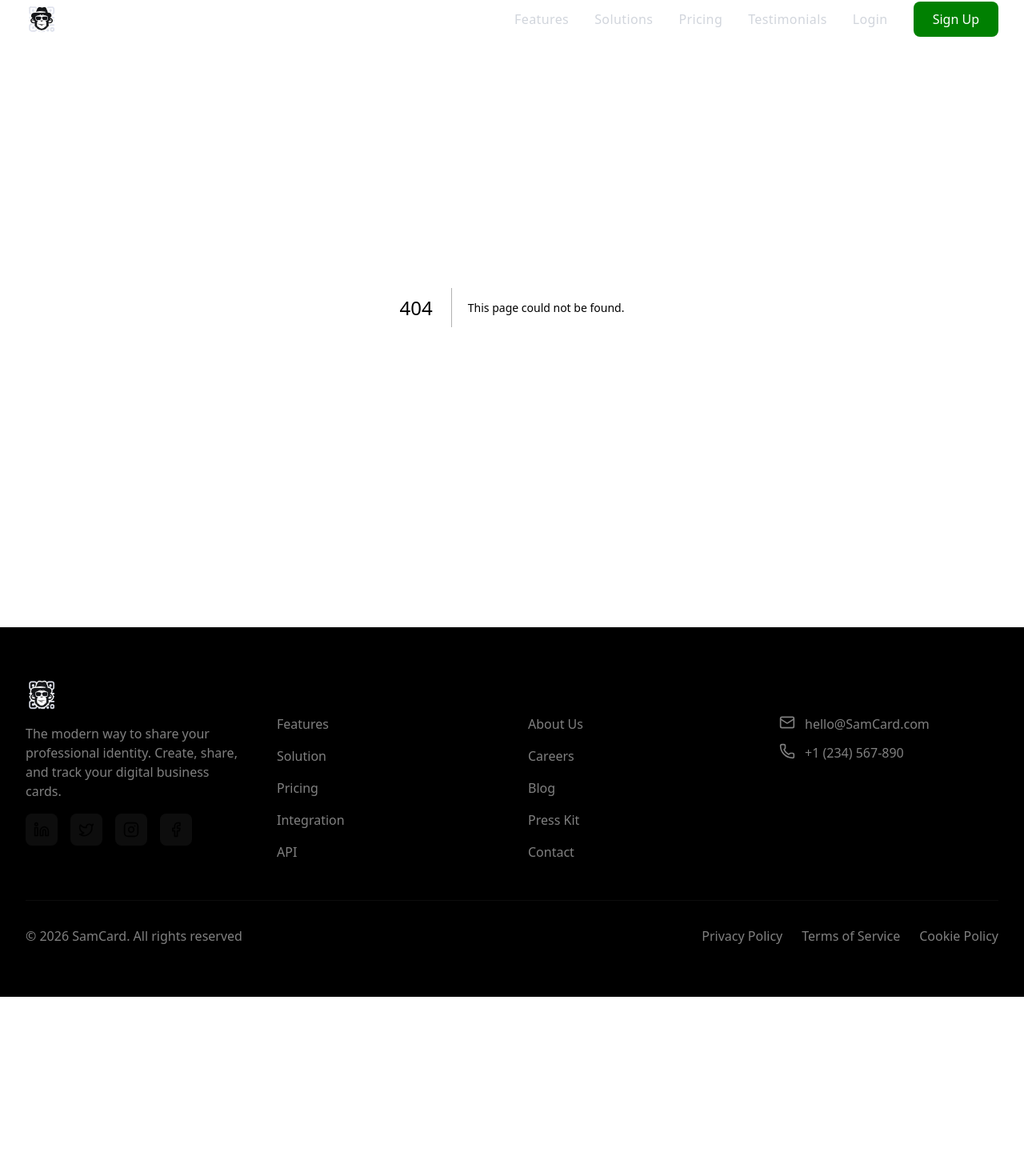
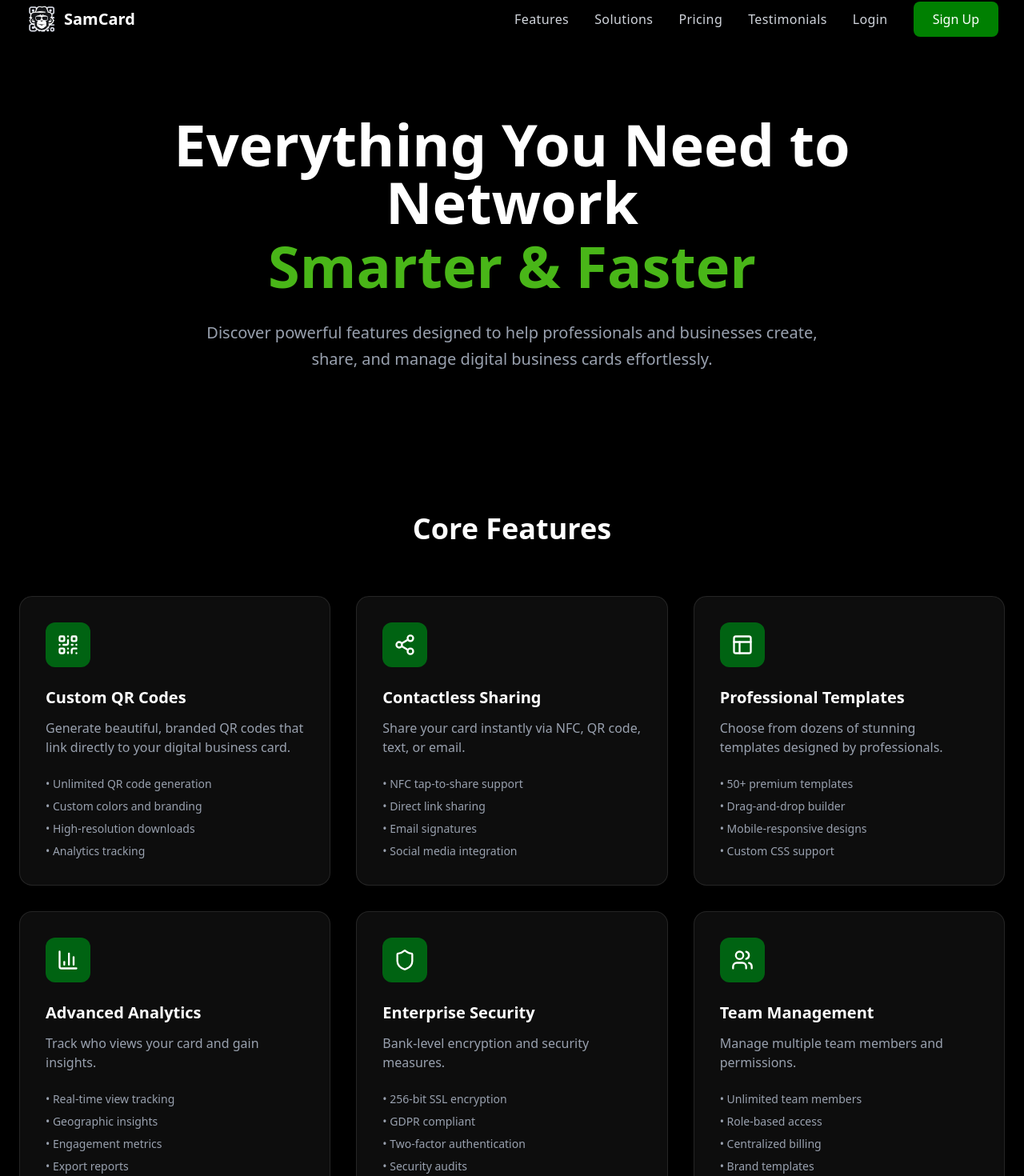
Before and after one commit to aice-xpert/samcard, a Next.js app: page /features in a window 1280 px wide. Before the commit this address had no page. Shown: the part 16-1486 px from the top of the page at 80% size. Before the commit the page ends 1262 px from the top, so only its background shows below. Built offline with nearby package versions, Linux system fonts and the light colour scheme.

Commit message:
Add feature page

```diff
--- /dev/null
+++ b/src/app/features/page.tsx
@@ -0,0 +1,17 @@
+import HeroSection from "@/components/features/HeroSection";
+import CoreFeatures from "@/components/features/CoreFeatures";
+import AdditionalFeatures from "@/components/features/AdditionalFeatures";
+import IntegrationSection from "@/components/features/IntegrationSection";
+import StatsSection from "@/components/features/StatsSection";
+
+export default function FeaturesPage() {
+  return (
+    <div className="min-h-screen bg-black">
+      <HeroSection />
+      <CoreFeatures />
+      <AdditionalFeatures />
+      <IntegrationSection />
+      <StatsSection />
+    </div>
+  );
+}
--- a/src/components/Navigation.tsx
+++ b/src/components/Navigation.tsx
@@ -50,9 +50,9 @@ const navLink =
 
           {/* Desktop Nav */}
           <div className="hidden md:flex items-center gap-8">
-            <button onClick={() => scrollToSection("features")} className={navLink}>
+            <Link href="/features" className={navLink}>
               Features
-            </button>
+            </Link>
             <Link href="/solutions" className={navLink}>
               Solutions
             </Link>
--- /dev/null
+++ b/src/components/features/AdditionalFeatures.tsx
@@ -0,0 +1,38 @@
+import { additionalFeatures } from "@/constant";
+
+export default function AdditionalFeatures() {
+  return (
+    <section className="py-20 bg-black">
+      <div className="max-w-7xl mx-auto px-6">
+        <h2 className="text-4xl font-bold text-white text-center mb-16">
+          And There's More
+        </h2>
+
+        <div className="grid md:grid-cols-2 lg:grid-cols-3 gap-8">
+          {additionalFeatures.map((feature, index) => {
+            const Icon = feature.icon;
+            return (
+              <div
+                key={index}
+                className="bg-white/5 rounded-2xl p-8 border border-white/10 flex items-start gap-6 hover:border-theme-devil-green/60 transition-all"
+              >
+                <div className="flex-shrink-0 w-14 h-14 bg-theme-devil-green rounded-lg flex items-center justify-center">
+                  <Icon className="text-white" size={28} />
+                </div>
+
+                <div>
+                  <h3 className="text-lg font-semibold text-white mb-2">
+                    {feature.title}
+                  </h3>
+                  <p className="text-gray-400 text-sm leading-relaxed">
+                    {feature.description}
+                  </p>
+                </div>
+              </div>
+            );
+          })}
+        </div>
+      </div>
+    </section>
+  );
+}
--- /dev/null
+++ b/src/components/features/CoreFeatures.tsx
@@ -0,0 +1,45 @@
+import { mainFeatures } from "@/constant";
+
+export default function CoreFeatures() {
+  return (
+    <section className="py-20 bg-black">
+      <div className="max-w-7xl mx-auto px-6">
+        <h2 className="text-4xl font-bold text-white text-center mb-16">
+          Core Features
+        </h2>
+
+        <div className="grid md:grid-cols-2 lg:grid-cols-3 gap-8">
+          {mainFeatures.map((feature, index) => {
+            const Icon = feature.icon;
+            return (
+              <div
+                key={index}
+                className="bg-white/5 rounded-2xl p-8 border border-white/10"
+              >
+                <div className="w-14 h-14 bg-theme-devil-green rounded-xl flex items-center justify-center mb-6">
+                  <Icon className="text-white" size={28} />
+                </div>
+
+                <h3 className="text-xl font-semibold text-white mb-3">
+                  {feature.title}
+                </h3>
+
+                <p className="text-gray-400 mb-6">
+                  {feature.description}
+                </p>
+
+                <ul className="space-y-2">
+                  {feature.highlights.map((item, idx) => (
+                    <li key={idx} className="text-sm text-gray-400">
+                      • {item}
+                    </li>
+                  ))}
+                </ul>
+              </div>
+            );
+          })}
+        </div>
+      </div>
+    </section>
+  );
+}
--- /dev/null
+++ b/src/components/features/HeroSection.tsx
@@ -0,0 +1,21 @@
+export default function HeroSection() {
+  return (
+    <section className="pt-40 pb-24 bg-black text-center">
+      <div className="max-w-5xl mx-auto px-6">
+
+        <h1 className="text-5xl md:text-6xl lg:text-7xl font-bold text-white">
+          Everything You Need to Network{" "}
+          <span className="block mt-2 text-theme-kelly-green">
+            Smarter & Faster
+          </span>
+        </h1>
+
+        <p className="mt-8 text-lg md:text-xl text-gray-400 max-w-3xl mx-auto leading-relaxed">
+          Discover powerful features designed to help professionals and businesses
+          create, share, and manage digital business cards effortlessly.
+        </p>
+
+      </div>
+    </section>
+  );
+}
--- /dev/null
+++ b/src/components/features/IntegrationSection.tsx
@@ -0,0 +1,23 @@
+export default function IntegrationSection() {
+  return (
+    <section className="py-20 bg-black text-center">
+      <div className="max-w-4xl mx-auto px-6 border border-theme-devil-green rounded-3xl p-12">
+        <h2 className="text-3xl font-bold text-white mb-4">
+          All Features Work Together Perfectly
+        </h2>
+        <p className="text-gray-400 mb-8">
+          Our integrated platform ensures every feature works in harmony.
+        </p>
+
+        <div className="flex justify-center gap-4">
+          <button className="px-8 py-4 bg-theme-devil-green text-white rounded-xl">
+            Start Free Trial
+          </button>
+          <button className="px-8 py-4 border border-white/20 text-white rounded-xl">
+            View Pricing
+          </button>
+        </div>
+      </div>
+    </section>
+  );
+}
--- /dev/null
+++ b/src/components/features/StatsSection.tsx
@@ -0,0 +1,25 @@
+export default function StatsSection() {
+  const stats = [
+    { value: "50+", label: "Features Available" },
+    { value: "99.9%", label: "Uptime Guarantee" },
+    { value: "24/7", label: "Customer Support" },
+    { value: "100K+", label: "Active Users" },
+  ];
+
+  return (
+    <section className="py-20 bg-black">
+      <div className="max-w-7xl mx-auto px-6 grid md:grid-cols-4 gap-8 text-center">
+        {stats.map((stat, index) => (
+          <div key={index}>
+            <div className="text-4xl font-bold text-theme-devil-green">
+              {stat.value}
+            </div>
+            <div className="text-gray-400 mt-2">
+              {stat.label}
+            </div>
+          </div>
+        ))}
+      </div>
+    </section>
+  );
+}
--- a/src/constant.ts
+++ b/src/constant.ts
@@ -429,3 +429,103 @@ export const CASE_STUDIES: CaseStudy[] = [
     color: "from-pink-500 to-orange-500",
   },
 ];
+
+import {
+  QrCode,
+  BarChart3,
+  Layout,
+  Shield,
+  Users,
+  Download,
+  TrendingUp,
+  Lock,
+  Palette,
+  Clock,
+} from "lucide-react";
+
+export const mainFeatures = [
+  {
+    icon: QrCode,
+    title: "Custom QR Codes",
+    description:
+      "Generate beautiful, branded QR codes that link directly to your digital business card.",
+    highlights: [
+      "Unlimited QR code generation",
+      "Custom colors and branding",
+      "High-resolution downloads",
+      "Analytics tracking",
+    ],
+  },
+  {
+    icon: Share2,
+    title: "Contactless Sharing",
+    description:
+      "Share your card instantly via NFC, QR code, text, or email.",
+    highlights: [
+      "NFC tap-to-share support",
+      "Direct link sharing",
+      "Email signatures",
+      "Social media integration",
+    ],
+  },
+  {
+    icon: Layout,
+    title: "Professional Templates",
+    description:
+      "Choose from dozens of stunning templates designed by professionals.",
+    highlights: [
+      "50+ premium templates",
+      "Drag-and-drop builder",
+      "Mobile-responsive designs",
+      "Custom CSS support",
+    ],
+  },
+  {
+    icon: BarChart3,
+    title: "Advanced Analytics",
+    description:
+      "Track who views your card and gain insights.",
+    highlights: [
+      "Real-time view tracking",
+      "Geographic insights",
+      "Engagement metrics",
+      "Export reports",
+    ],
+  },
+  {
+    icon: Shield,
+    title: "Enterprise Security",
+    description:
+      "Bank-level encryption and security measures.",
+    highlights: [
+      "256-bit SSL encryption",
+      "GDPR compliant",
+      "Two-factor authentication",
+      "Security audits",
+    ],
+  },
+  {
+    icon: Users,
+    title: "Team Management",
+    description:
+      "Manage multiple team members and permissions.",
+    highlights: [
+      "Unlimited team members",
+      "Role-based access",
+      "Centralized billing",
+      "Brand templates",
+    ],
+  },
+];
+
+export const additionalFeatures = [
+  { icon: Globe, title: "Multi-Language Support", description: "Create cards in multiple languages." },
+  { icon: Smartphone, title: "Mobile App", description: "Native iOS and Android apps." },
+  { icon: FileText, title: "vCard Export", description: "Export contacts as vCard files." },
+  { icon: Download, title: "Offline Access", description: "Access cards without internet." },
+  { icon: TrendingUp, title: "Lead Generation", description: "Capture leads with forms." },
+  { icon: Lock, title: "Privacy Controls", description: "Control who sees your info." },
+  { icon: Palette, title: "Brand Customization", description: "Match brand colors and fonts." },
+  { icon: Link2, title: "Link in Bio", description: "Custom landing page." },
+  { icon: Clock, title: "Auto-Updates", description: "Update once, reflect everywhere." },
+];
```
